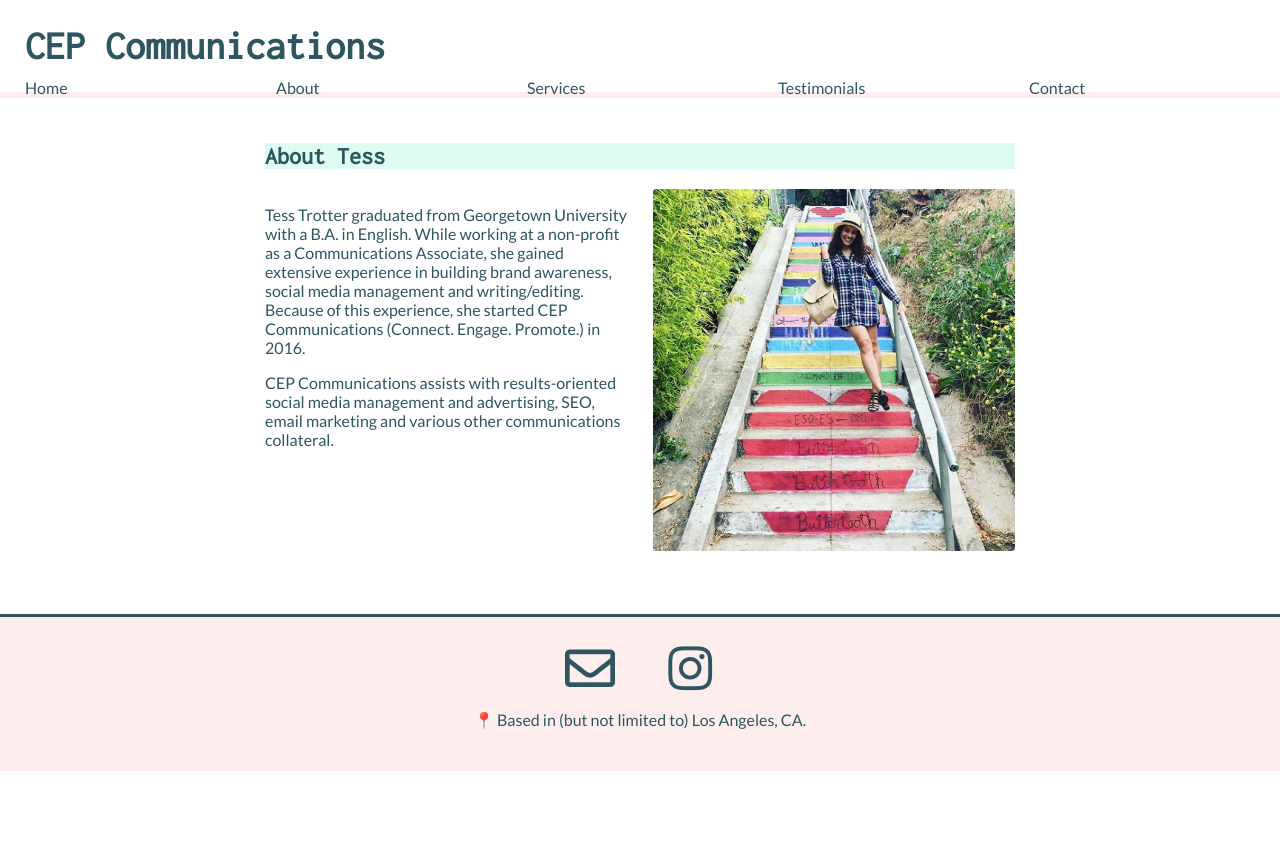
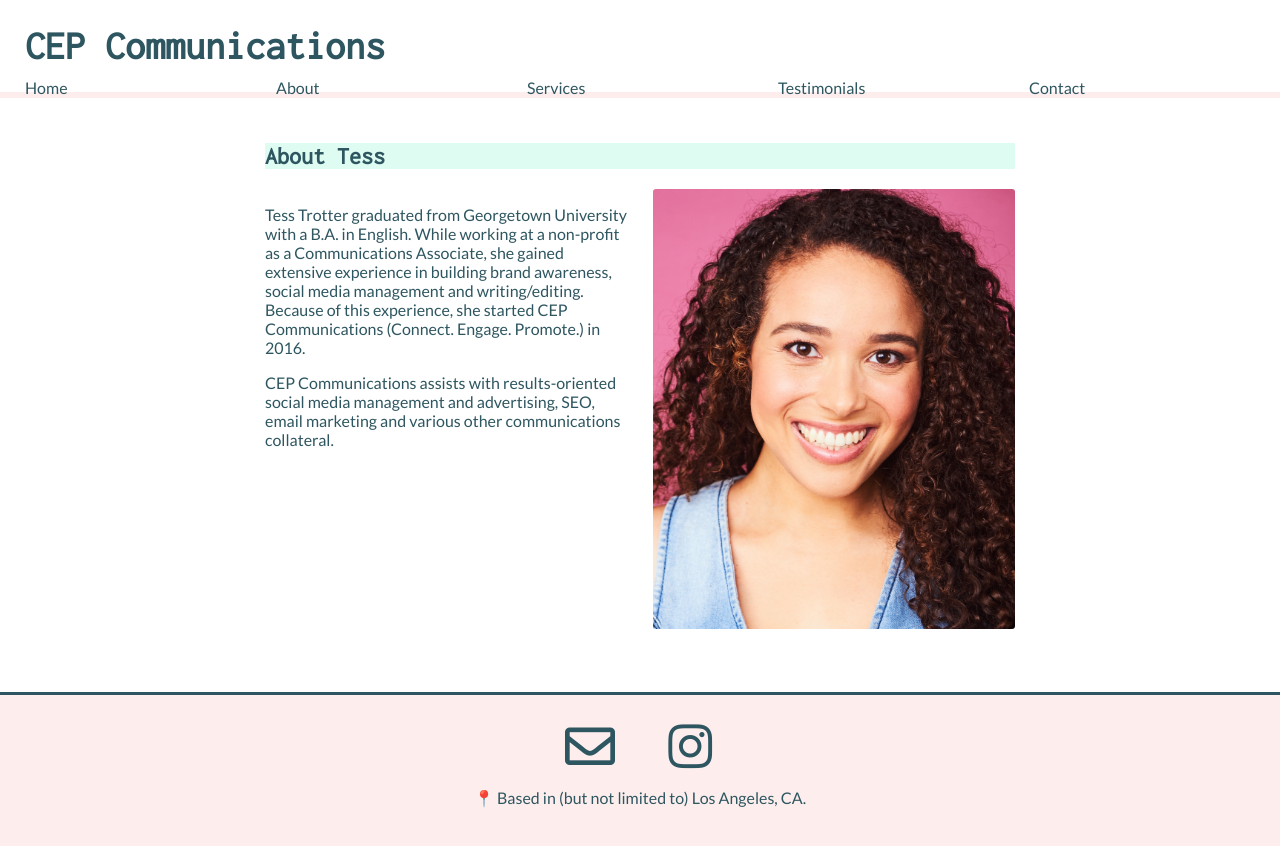
Before and after one commit to JasminTrotter/CEP, a React (Create React App) app: page /#/about in a window 1280 px wide. Shown: the top 846 px of the page. Before the commit the page ends 800 px from the top, so only its background shows below. Built offline with nearby package versions, Linux system fonts and the light colour scheme.

Commit message:
headshot

```diff
--- a/src/Components/About.js
+++ b/src/Components/About.js
@@ -1,10 +1,7 @@
 import React from 'react';
-import aboutTess from '../assets/images/about-tess.png';
+import tessHeadshot from '../assets/images/tess-headshot.jpeg';
 
 export default class About extends React.Component {
-	constructor(props) {
-		super(props);
-	}
 	componentDidMount() {
 		window.scrollTo(0, 0);
 		this.props.isHome();
@@ -25,7 +22,7 @@ export default class About extends React.Component {
 							</p>
 						</div>
 						<div className="photo-container">
-							<img src={aboutTess} alt="tess trotter" />
+							<img src={tessHeadshot} alt="tess trotter" />
 						</div>
 					</div>
 				</section>
```
Also changed, not shown: src/assets/images/tess-headshot.jpeg (added).
